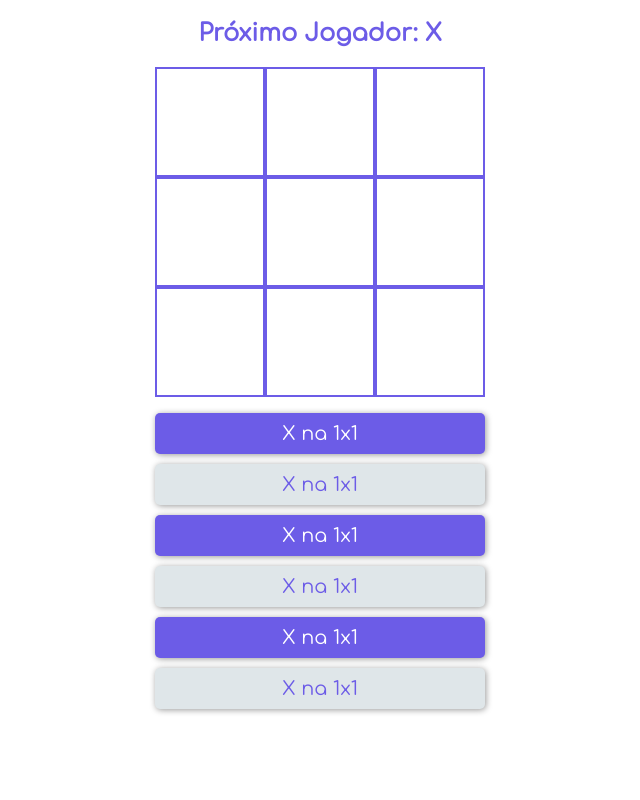
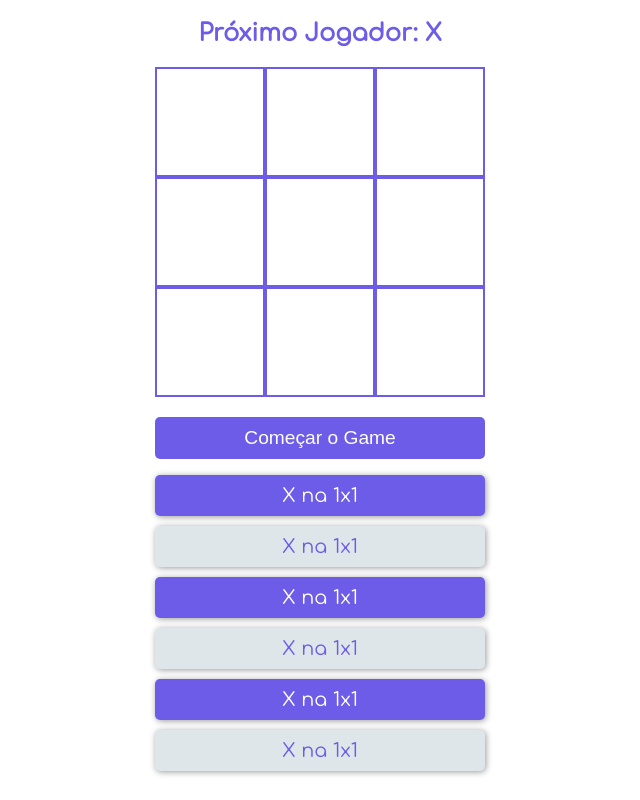
Before and after one commit to igorac/15-dias-react-CollabCode, a React (Create React App) app: page / in a window 1280 px wide. Shown: the whole page, without its empty margins (320-960 px from the left). Built offline with nearby package versions, Linux system fonts and the light colour scheme.

Commit message:
Desafio básico React Dia 06

```diff
--- a/src/components/GameWrapper/index.js
+++ b/src/components/GameWrapper/index.js
@@ -2,6 +2,7 @@ import React, { Component } from 'react';
 import NextPlayer from '../NextPlayer';
 import Board from '../Board';
 import Historico from '../Historico';
+import StartGame from '../StartGame';
 
 import './style.css';
 
@@ -19,12 +20,24 @@ class GameWrapper extends Component {
   handleClick = (index) => {
     const { player, squares } = this.state;
 
+    console.log(!squares[index]);
     !squares[index] && (squares[index] = player);
+
+    if (squares[index] !== '') {
+      console.log('1');
+    }
 
 
     this.setState({
       player: (player === 'X') ? 'O' : 'X',
       squares: squares
+    })
+  }
+
+  estadoInicial = () => {
+    this.setState({
+      player: 'X',
+      squares: Array(9).fill("")
     })
   }
 
@@ -36,7 +49,8 @@ class GameWrapper extends Component {
     return (
       <main className="game-wrapper">
         <NextPlayer player={player} />
-        <Board onClick={this.handleClick} squares={squares}/>
+        <Board onClick={this.handleClick} squares={squares} />
+        <StartGame onClick={this.estadoInicial} />
         <Historico />
       </main>
     );
--- a/src/components/Square/index.js
+++ b/src/components/Square/index.js
@@ -2,7 +2,7 @@ import React from 'react';
 import './style.css';
 
 
-// {content} => props.content
+// {player} => props.player
 const Square = ({player, onClick}) => {
   return (
     <button onClick={onClick} className="square">
--- /dev/null
+++ b/src/components/StartGame/index.js
@@ -0,0 +1,13 @@
+import React from 'react';
+
+import './style.css';
+
+const StartGame = ({onClick}) => {
+    return (
+        <div>
+            <button className="start-game" onClick={onClick}>Começar o Game</button>
+        </div>
+    );
+}
+
+export default StartGame;
--- /dev/null
+++ b/src/components/StartGame/style.css
@@ -0,0 +1,12 @@
+.start-game {
+    border: 1px solid;
+    margin-top: 20px;
+    border: none;
+    background-color: #6c5ce7;
+    color: #fff;
+    font-size: 1.2rem;
+    padding: 10px;
+    border-radius: 5px;
+    width: 330px;
+    cursor: pointer;
+}
```
